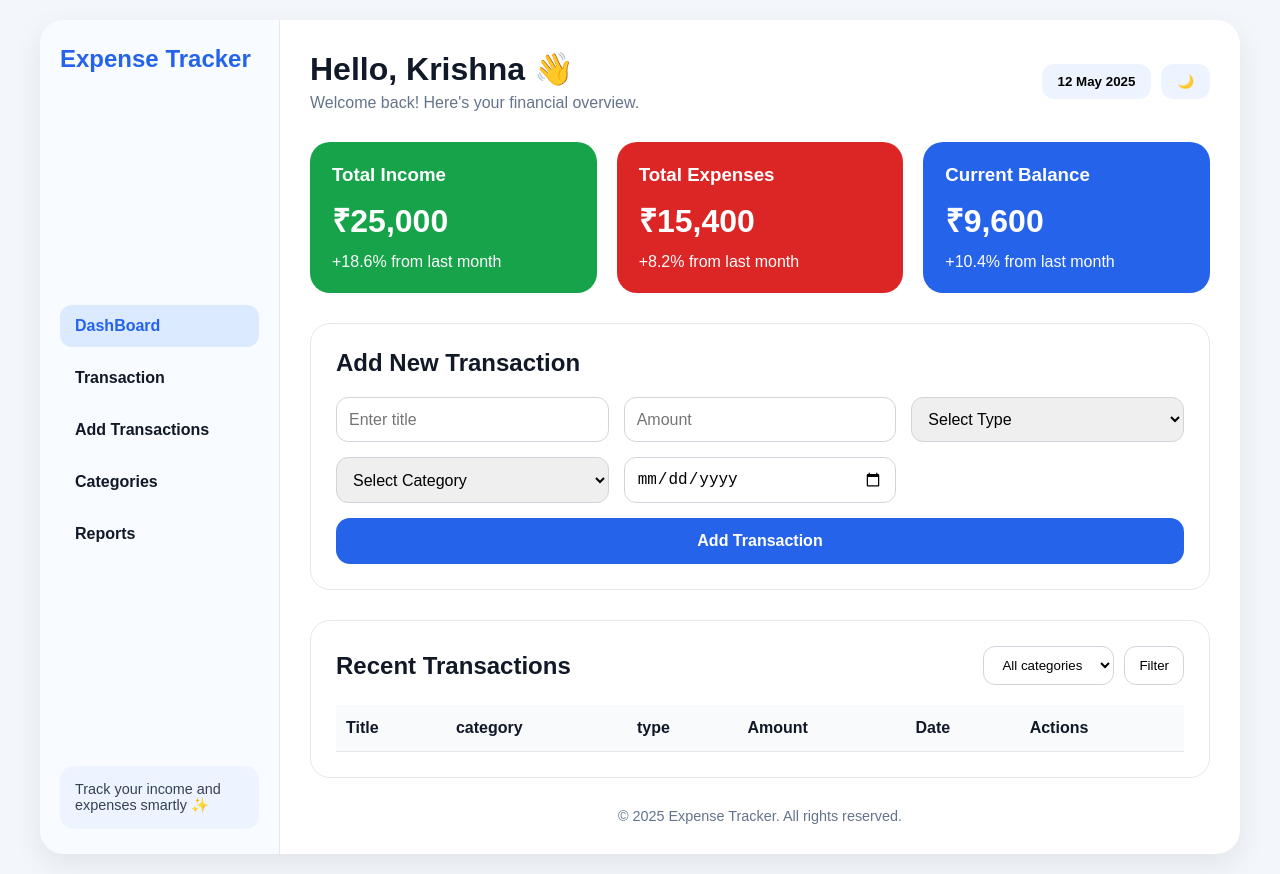
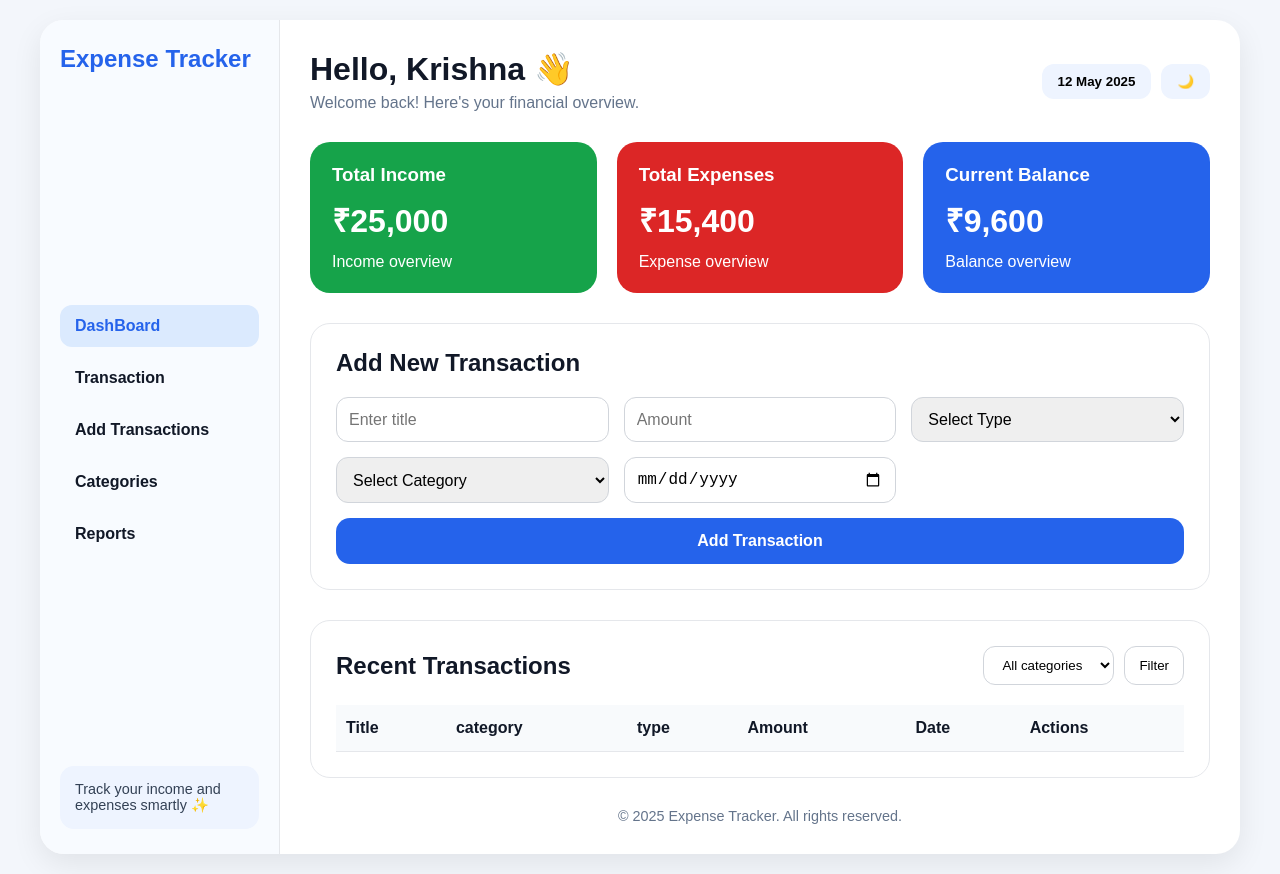
Before and after one commit to krishnagoyal18/CODSOFT_TASKS, a plain HTML site: page Task-3-ExpenseTracker/index.html in a window 1280 px wide. Drawn offline with Linux system fonts and the light colour scheme.

Commit message:
Update index.html

```diff
--- a/Task-3-ExpenseTracker/index.html
+++ b/Task-3-ExpenseTracker/index.html
@@ -41,19 +41,19 @@
                 <div class="card">
                     <h3>Total Income</h3>
                     <h2 id="income">₹25,000</h2>
-                    <p>+18.6% from last month</p>
+                    <p>Income overview</p>
                 </div>
 
                 <div class="card">
                     <h3>Total Expenses</h3>
                     <h2 id="expense">₹15,400</h2>
-                    <p>+8.2% from last month</p>
+                    <p>Expense overview</p>
                 </div>
 
                 <div class="card">
                     <h3>Current Balance</h3>
                     <h2 id="balance">₹9,600</h2>
-                    <p>+10.4% from last month</p>
+                    <p>Balance overview</p>
                 </div>
 
             </div>
```
